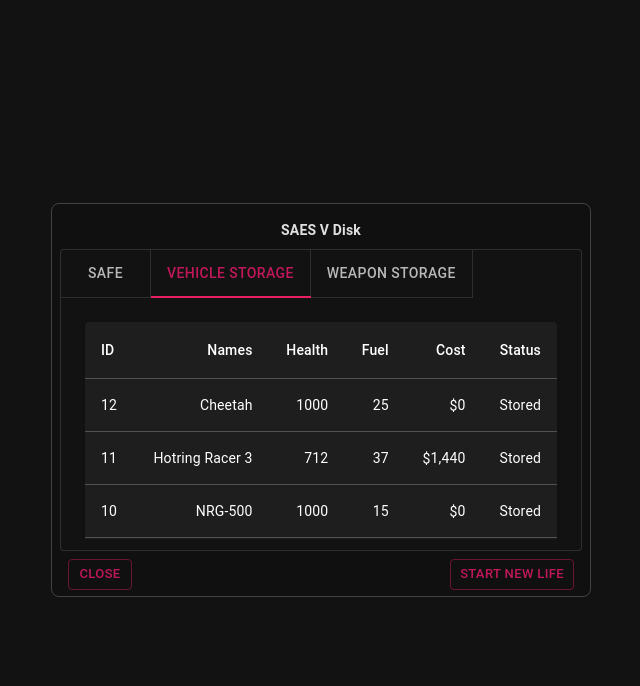
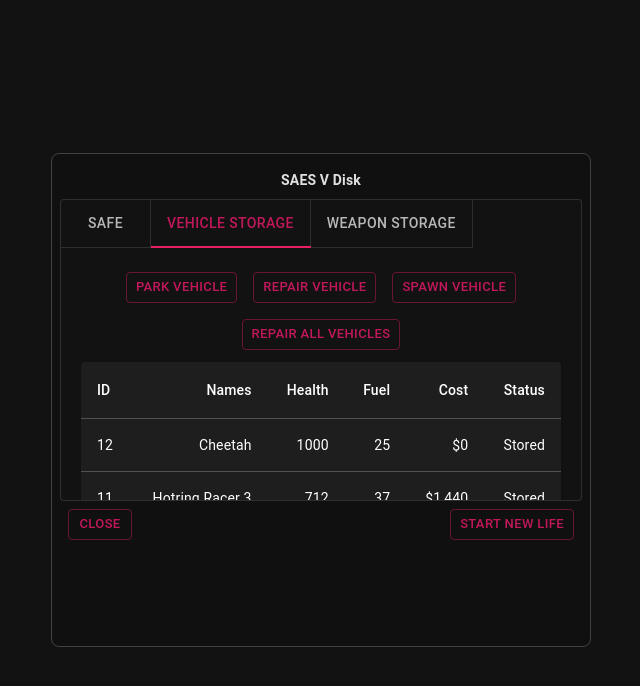
Before and after one commit to vtonu/material_ui_box, a React (Create React App) app: page / in a window 1280 px wide. Both pictures are taken after a click on the tab "VEHICLE STORAGE". Shown: the top 686 px of the page, without its empty margins (319-959 px from the left). Built offline with nearby package versions, Linux system fonts and the light colour scheme.

Commit message:
Added margins on the buttons in the vehicle storage tab.

```diff
--- a/src/App.js
+++ b/src/App.js
@@ -15,7 +15,7 @@ function App() {
       <Box
         sx={{
           width: 540,
-          height: 394,
+          height: 494,
           p: 1,
           m: 0,
           bgcolor: (theme) => (theme.palette.mode === 'dark' ? '#101010' : 'grey.50'),
--- a/src/components/verticalTabs.js
+++ b/src/components/verticalTabs.js
@@ -78,23 +78,23 @@ export default function VerticalTabs() {
         <Box sx={{ p: 1 }}>Status: This is a public place for weapons and vehicles. </Box>
       </TabPanel>
       <TabPanel value={value} index={1}>
-        <Box sx={{ p: 0.5, height: 225, overflow: 'hidden' }}>
-          <Box sx={{ p: 0.5, height: 225, overflow: 'auto' }}>
-            <AccessibleTable></AccessibleTable>
-          </Box>
-          <Box sx={{ p: 1.5 }}>
-            <Button variant="outlined" size="small">
+        <Box>
+          <Box sx={{ display: 'flexbox' }}>
+            <Button variant="outlined" size="small" sx={{ m: 1 }}>
               Park Vehicle
             </Button>
-            <Button variant="outlined" size="small">
+            <Button variant="outlined" size="small" sx={{ m: 1 }}>
               Repair Vehicle
             </Button>
-            <Button variant="outlined" size="small">
+            <Button variant="outlined" size="small" sx={{ m: 1 }}>
               Spawn Vehicle
             </Button>
-            <Button variant="outlined" size="small">
+            <Button variant="outlined" size="small" sx={{ m: 1 }}>
               Repair All Vehicles
             </Button>
+            <Box sx={{ p: 0.5, height: 225, overflow: 'auto' }}>
+              <AccessibleTable></AccessibleTable>
+            </Box>
           </Box>
         </Box>
       </TabPanel>
```
